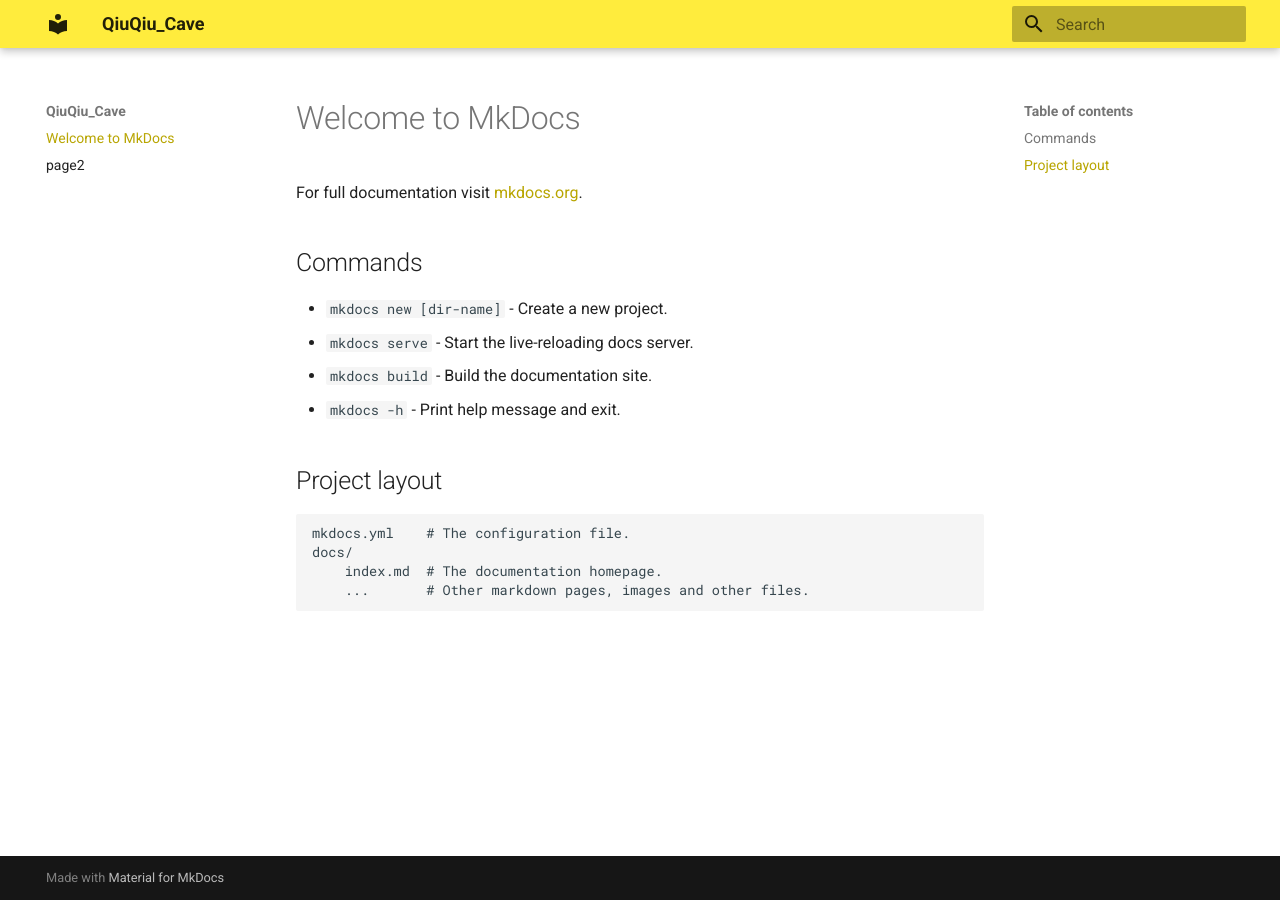
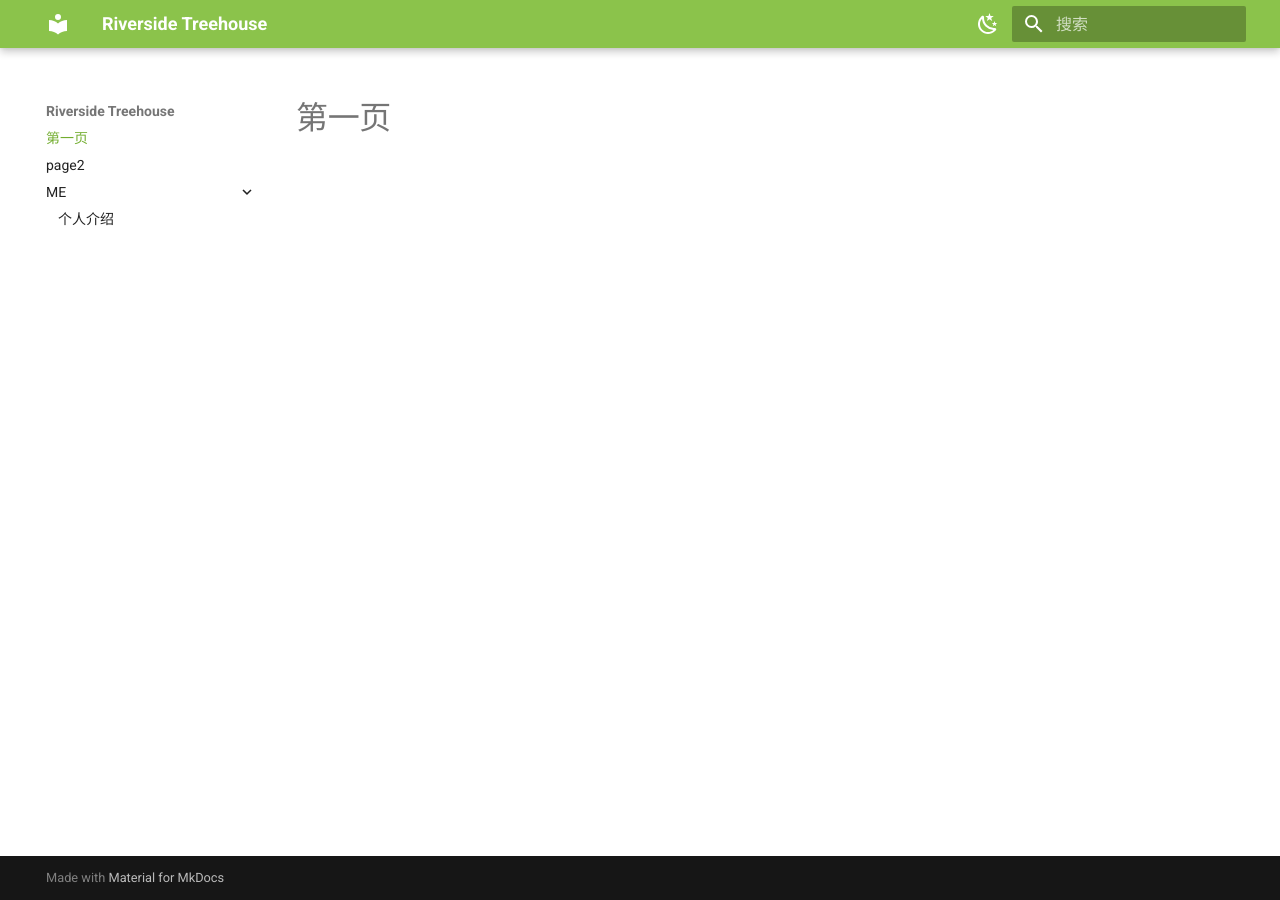
Before and after one commit to QiuQiuCave/QiuQiuCave.github.io, an MkDocs documentation site: the page built from docs/index.md, in a window 1280 px wide. Built offline with MkDocs 1.6.1 and Material for MkDocs 9.7.7, drawn with Linux system fonts in a browser that asks for light colours.

Commit message:
熟悉了mkdoc的基本设置

```diff
--- /dev/null
+++ b/docs/ME/About.md
@@ -0,0 +1,3 @@
+# 个人介绍
+## 个人信息
+邱子昱
--- a/docs/index.md
+++ b/docs/index.md
@@ -1,17 +1 @@
-# Welcome to MkDocs
-
-For full documentation visit [mkdocs.org](https://www.mkdocs.org).
-
-## Commands
-
-* `mkdocs new [dir-name]` - Create a new project.
-* `mkdocs serve` - Start the live-reloading docs server.
-* `mkdocs build` - Build the documentation site.
-* `mkdocs -h` - Print help message and exit.
-
-## Project layout
-
-    mkdocs.yml    # The configuration file.
-    docs/
-        index.md  # The documentation homepage.
-        ...       # Other markdown pages, images and other files.
+# 第一页
--- a/mkdocs.yml
+++ b/mkdocs.yml
@@ -1,20 +1,61 @@
-site_name: QiuQiu_Cave
+site_name: Riverside Treehouse
+site_url: https://qiuqiucave.github.io
+site_author: Qiuziyu
+site_description: A place with a view of the river and the trees
 theme:
   name: material
+  # [切换日间模式和夜间模式]
+  # https://squidfunk.github.io/mkdocs-material/setup/changing-the-colors/#color-palette-toggle
   palette:
-    primary: yellow
-    accent: light-blue
+    # 日间模式
+    - scheme: default
+      # 主颜色
+      # https://squidfunk.github.io/mkdocs-material/setup/changing-the-colors/#primary-color
+      primary: light-green
+      # 链接等可交互元件的高亮色
+      # https://squidfunk.github.io/mkdocs-material/setup/changing-the-colors/#accent-color
+      accent: light-green
+      toggle:
+        # 图标
+        icon: material/weather-night
+        # 鼠标悬浮提示
+        name: 切换至夜间模式
+    # 夜间模式
+    - scheme: slate
+      primary: green
+      accent: green
+      toggle:
+        icon: material/weather-sunny
+        name: 切换至日间模式
+
+
+
   font:
     text: Roboto
     code: Roboto Mono
-  feature:
-    - navigation.tabs
+  features:
+    # 使用 Tab 来进行分类
+    # https://squidfunk.github.io/mkdocs-material/setup/setting-up-navigation/#navigation-tabs
+    #- navigation.tabs
+    # 返回顶部的按钮，在上滑时出现
+    # https://squidfunk.github.io/mkdocs-material/setup/setting-up-navigation/#back-to-top-button
     - navigation.top
-    - navigation.sections
-    - toc.integrate
+    # 给每个 Tab 添加一个 index.md，且在点击 Tab 时打开
+    # https://squidfunk.github.io/mkdocs-material/setup/setting-up-navigation/#section-index-pages-with-section-index-pages
+    - navigation.indexes
+    # 打开 Tab 时左侧目录全部展开
+    # https://squidfunk.github.io/mkdocs-material/setup/setting-up-navigation/#navigation-expansion
+    - navigation.expand
+    # 搜索输入一些字母时推荐补全整个单词
+    # https://squidfunk.github.io/mkdocs-material/setup/setting-up-site-search/#search-suggestions
     - search.suggest
+    # 搜索的关键词文章加入高亮
+    # https://squidfunk.github.io/mkdocs-material/setup/setting-up-site-search/#search-highlighting
     - search.highlight
-    - content.tabs.link
-    - content.code.annotation
+    # 可以通过按钮复制代码
+    # https://squidfunk.github.io/mkdocs-material/reference/code-blocks/#code-copy-button
     - content.code.copy
-  language: en
+    # [点击按钮跳转至 GitHub 修改 Markdown 源文件]
+    # https://squidfunk.github.io/mkdocs-material/setup/adding-a-git-repository/#code-actions
+    - content.action.edit
+  language: zh # 一些提示性的文字会变成中文
```
Also changed, not shown: docs/ME/index.md (added, +3 -0 lines).
